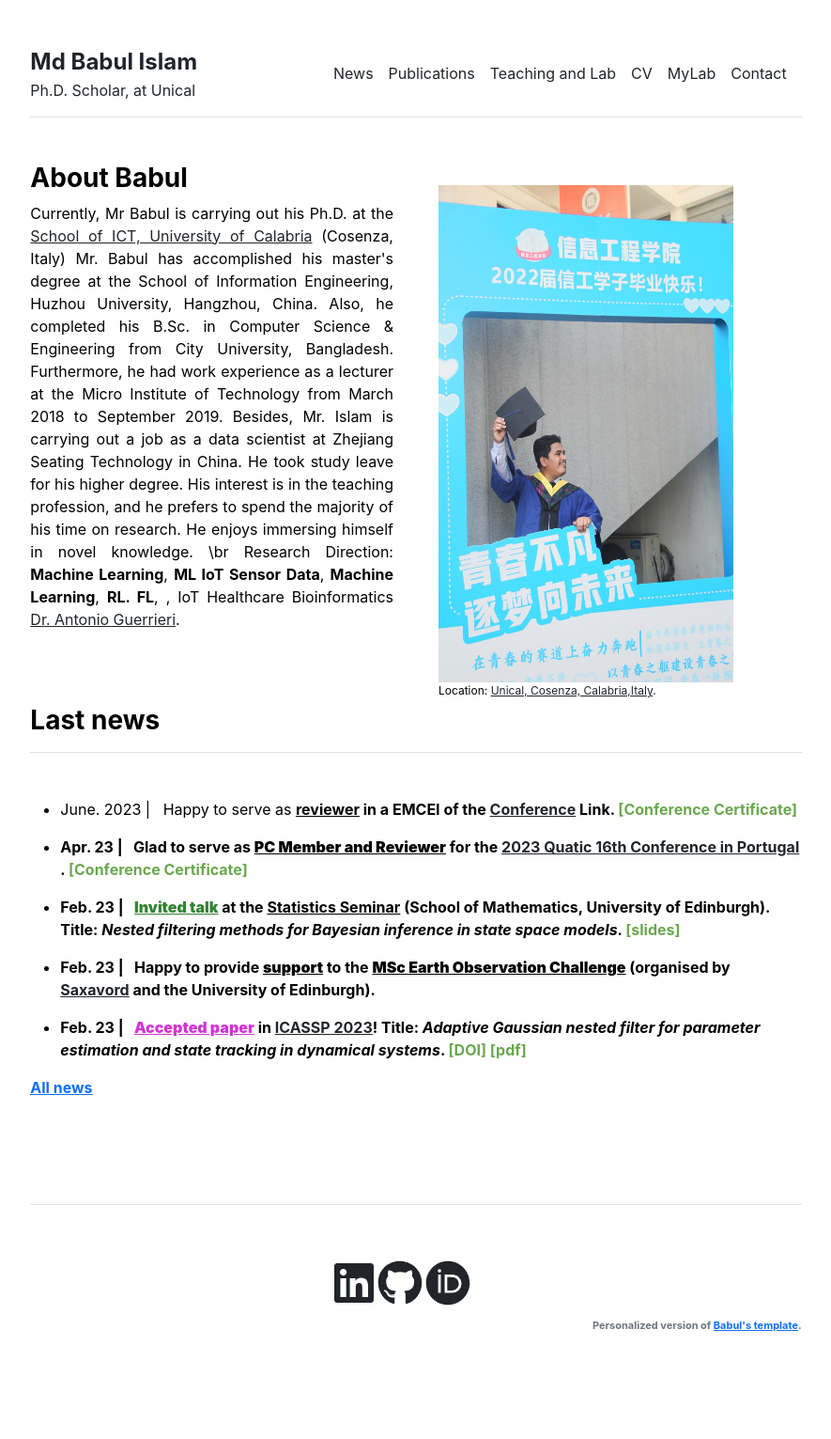
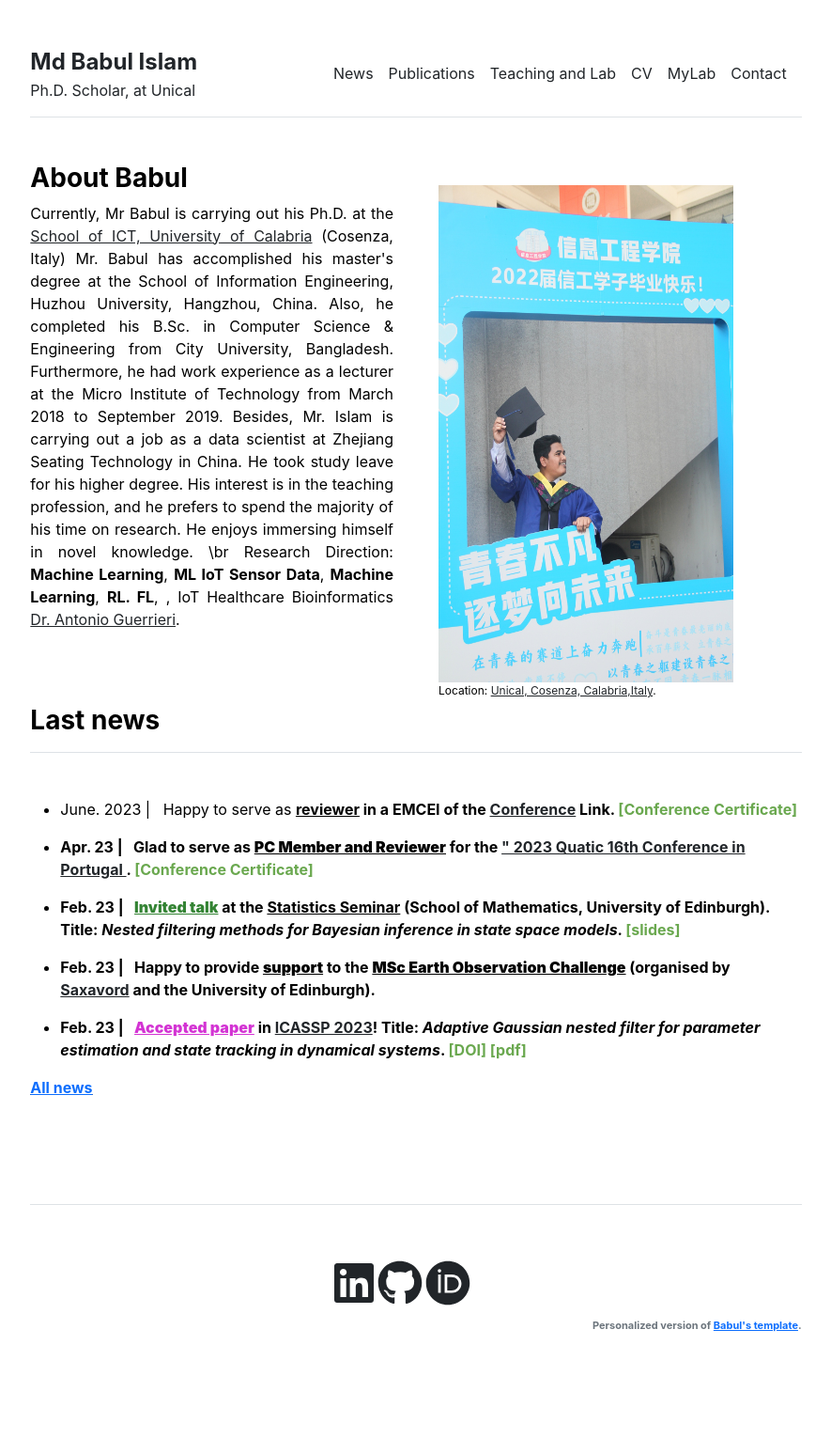
Before and after one commit to babulcseian/babulcseian.github.io, a Jekyll site: the page built from index.md, in a window 1280 px wide. Shown: the whole page at 94% size, without its empty margins (197-1082 px from the left). Built offline with Jekyll 4.4.1, drawn with Linux system fonts in a browser that asks for light colours; a style sheet for code colours, icons or effects is not loaded.

Commit message:
Update news.yml

```diff
--- a/_data/news.yml
+++ b/_data/news.yml
@@ -1,5 +1,5 @@
 - {message: 'June. 2023 | &nbsp; Happy to serve as <u><b>reviewer</u> in a EMCEI of the <a class="other" href="http://emcei.net/">Conference</a> Link. <a class="paper" href="publications/Certificate/Review%20Certificate%20EMCEI-23%20.pdf">[Conference Certificate]</a>', last: '1'}
-- {message: 'Apr. 23 | &nbsp; Glad to serve as <u><b>PC Member and Reviewer</b></u> for the <a class="other"https://2023.quatic.org/home>2023 Quatic 16th Conference in Portugal </a>. <a class="paper" href="publications/Certificate/QUATIC%202023.pdf">[Conference Certificate]</a>', last: '1'}
+- {message: 'Apr. 23 | &nbsp; Glad to serve as <u><b>PC Member and Reviewer</b></u> for the <a class="other"https://2023.quatic.org/home>" 2023 Quatic 16th Conference in Portugal </a>. <a class="paper" href="publications/Certificate/QUATIC%202023.pdf">[Conference Certificate]</a>', last: '1'}
 - {message: 'Feb. 23 | &nbsp; <b style="color:rgba(0,100,0,0.8);"><u>Invited talk</b></u> at the <u>Statistics Seminar</u> (School of Mathematics, University of Edinburgh). Title: <i>Nested filtering methods for Bayesian inference in state space models</i>. <a class="paper" href="publications/slides/202302_Slides_Statistics_Seminar LAST.pdf">[slides]</a>', last: '1'}
 - {message: 'Feb. 23 | &nbsp; Happy to provide <b><u>support</u></b> to the <u><b>MSc Earth Observation Challenge</b></u> (organised by <a class="other" href="https://saxavord.com/">Saxavord</a> and the University of Edinburgh).', last: '1'}
 - {message: 'Feb. 23 | &nbsp; <b style="color:rgba(200,0,200,0.8);"><u>Accepted paper</b></u> in <a class="other" href="https://2023.ieeeicassp.org/">ICASSP 2023</a>! Title: <i>Adaptive Gaussian nested filter for parameter estimation and state tracking in dynamical systems</i>. <a class="paper" href="https://doi.org/10.1109/ICASSP49357.2023.10094865">[DOI]</a> <a class="paper" href="publications/papers/PerezVieites23_ICASSP.pdf">[pdf]</a>', last: '1'}
```
